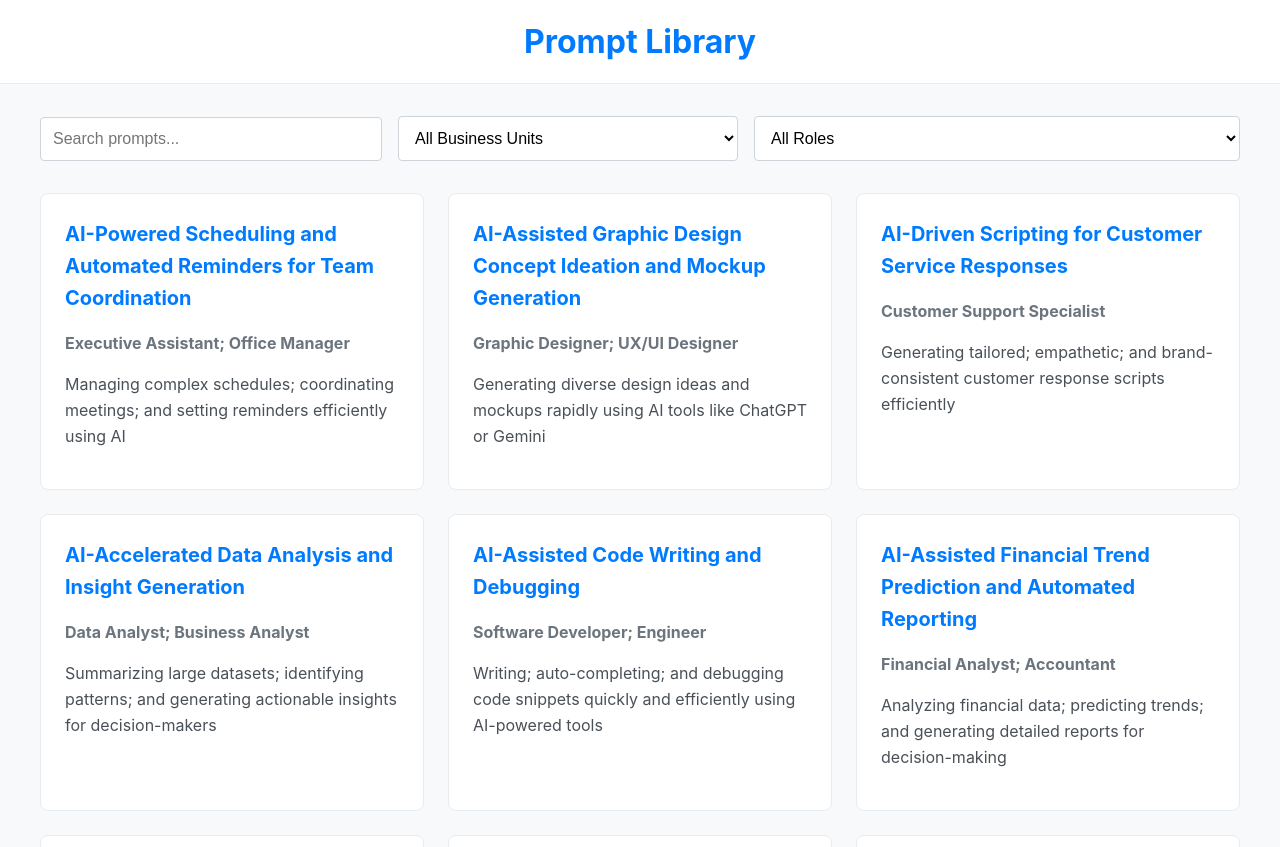
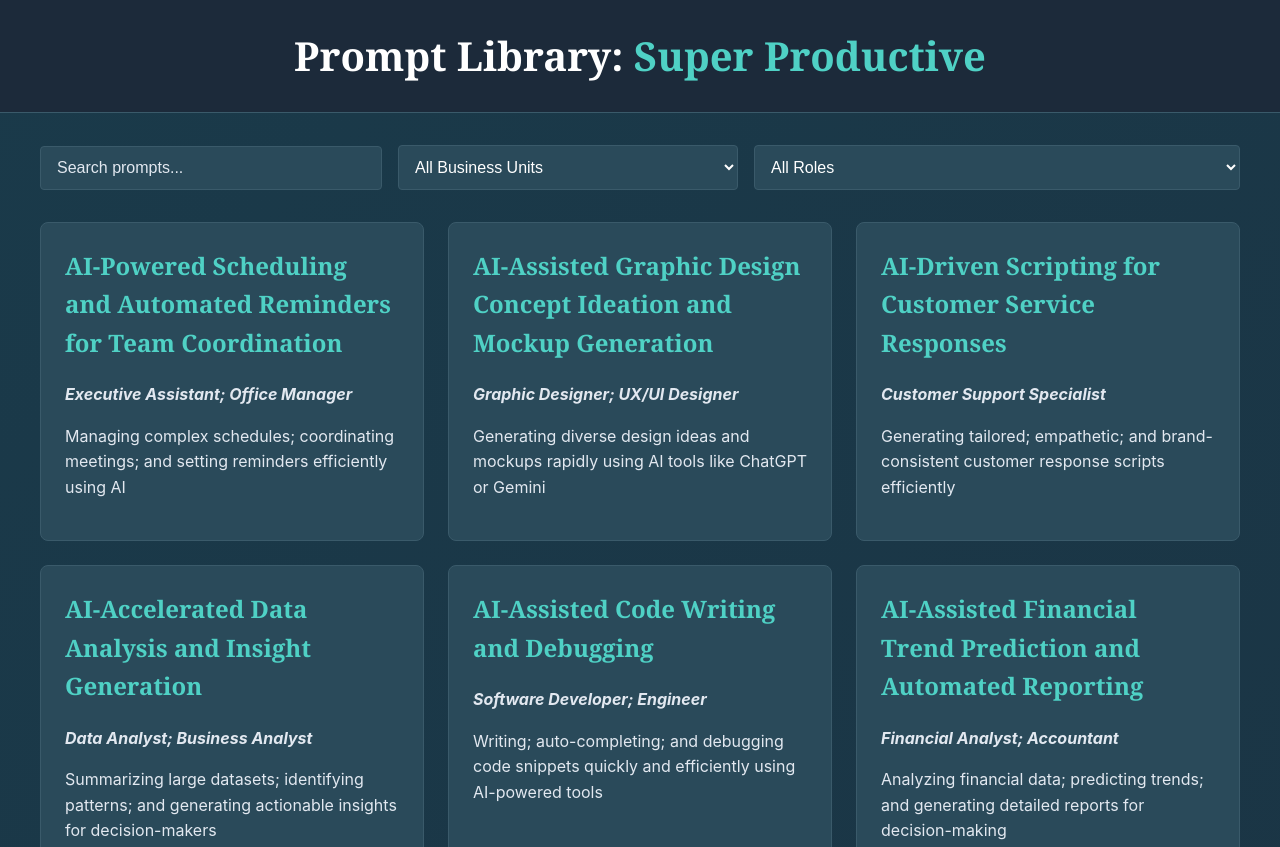
Before and after one commit to CyberTrainer23/prompt-library, a plain HTML site: page index.html in a window 1280 px wide. Shown: the top 847 px of the page. Drawn offline with Linux system fonts and the light colour scheme.

Commit message:
Implement new design based on branding image

```diff
--- a/index.html
+++ b/index.html
@@ -8,7 +8,7 @@
 </head>
 <body>
     <header>
-        <h1>Prompt Library</h1>
+        <h1>Prompt Library: <span>Super Productive</span></h1>
     </header>
     <main>
         <div class="controls">
--- a/style.css
+++ b/style.css
@@ -1,23 +1,42 @@
+:root {
+    --primary-bg: #1a3a4a;
+    --header-bg: #1c2a3a;
+    --card-bg: #2a4a5a;
+    --accent-color: #4fd1c5;
+    --primary-text: #ffffff;
+    --secondary-text: #e2e8f0;
+    --button-primary-bg: #3a6ea5;
+    --border-color: #3a5a6a;
+    --serif-font: Georgia, 'Times New Roman', Times, serif;
+    --sans-serif-font: -apple-system, BlinkMacSystemFont, "Segoe UI", Roboto, Helvetica, Arial, sans-serif;
+}
+
 body {
-    font-family: -apple-system, BlinkMacSystemFont, "Segoe UI", Roboto, Helvetica, Arial, sans-serif;
+    font-family: var(--sans-serif-font);
     line-height: 1.6;
     margin: 0;
     padding: 0;
-    background-color: #f8f9fa;
-    color: #333;
+    background: linear-gradient(135deg, #1a3a4a, #1c2a3a);
+    color: var(--secondary-text);
 }
 
 header {
-    background-color: #fff;
-    padding: 1rem 2rem;
-    border-bottom: 1px solid #e9ecef;
+    background-color: var(--header-bg);
+    padding: 1.5rem 2rem;
+    border-bottom: 1px solid var(--border-color);
     text-align: center;
 }
 
 h1 {
     margin: 0;
-    font-size: 2rem;
-    color: #007bff;
+    font-family: var(--serif-font);
+    font-size: 2.5rem;
+    color: var(--primary-text);
+    font-weight: 700;
+}
+
+h1 span {
+    color: var(--accent-color);
 }
 
 main {
@@ -37,11 +56,17 @@ main {
 
 #search-bar {
     flex-grow: 1;
-    padding: 0.75rem;
-    border: 1px solid #ced4da;
+    padding: 0.75rem 1rem;
+    border: 1px solid var(--border-color);
     border-radius: 0.25rem;
     font-size: 1rem;
     min-width: 250px;
+    background-color: var(--card-bg);
+    color: var(--primary-text);
+}
+
+#search-bar::placeholder {
+    color: var(--secondary-text);
 }
 
 .filters {
@@ -51,9 +76,10 @@ main {
 
 .filters select {
     padding: 0.75rem;
-    border: 1px solid #ced4da;
+    border: 1px solid var(--border-color);
     border-radius: 0.25rem;
-    background-color: #fff;
+    background-color: var(--card-bg);
+    color: var(--primary-text);
     font-size: 1rem;
 }
 
@@ -64,8 +90,8 @@ main {
 }
 
 .prompt-card {
-    background-color: #fff;
-    border: 1px solid #e9ecef;
+    background-color: var(--card-bg);
+    border: 1px solid var(--border-color);
     border-radius: 0.5rem;
     padding: 1.5rem;
     cursor: pointer;
@@ -73,56 +99,63 @@ main {
 }
 
 .prompt-card:hover {
-    box-shadow: 0 4px 12px rgba(0, 0, 0, 0.1);
+    box-shadow: 0 6px 15px rgba(0, 0, 0, 0.2);
     transform: translateY(-5px);
+    border-color: var(--accent-color);
 }
 
 .prompt-card h2 {
     margin-top: 0;
-    font-size: 1.25rem;
-    color: #007bff;
+    font-family: var(--serif-font);
+    font-size: 1.5rem;
+    color: var(--accent-color);
 }
 
 .prompt-card .role {
     font-weight: bold;
-    color: #6c757d;
+    color: var(--secondary-text);
     margin-bottom: 0.5rem;
+    font-style: italic;
 }
 
 .prompt-card .description {
-    color: #495057;
+    color: var(--secondary-text);
 }
 
 .prompt-full {
     display: none; /* Hidden by default */
     margin-top: 1rem;
     padding-top: 1rem;
-    border-top: 1px solid #e9ecef;
+    border-top: 1px solid var(--border-color);
 }
 
 .prompt-full pre {
-    background-color: #f1f3f5;
+    background-color: var(--header-bg);
     padding: 1rem;
     border-radius: 0.25rem;
     white-space: pre-wrap;
     word-wrap: break-word;
     font-size: 0.9rem;
+    color: var(--secondary-text);
+    border: 1px solid var(--border-color);
 }
 
 .prompt-full .copy-btn {
-    display: block;
+    display: inline-block;
     margin-top: 1rem;
-    padding: 0.5rem 1rem;
+    padding: 0.6rem 1.2rem;
     border: none;
-    background-color: #007bff;
-    color: #fff;
+    background-color: var(--button-primary-bg);
+    color: var(--primary-text);
     border-radius: 0.25rem;
     cursor: pointer;
     font-size: 0.9rem;
+    font-weight: bold;
+    transition: background-color 0.2s;
 }
 
 .prompt-full .copy-btn:hover {
-    background-color: #0056b3;
+    background-color: #4a8ac8;
 }
 
 @media (max-width: 768px) {
@@ -130,4 +163,7 @@ main {
         flex-direction: column;
         align-items: stretch;
     }
+    h1 {
+        font-size: 2rem;
+    }
 }
```
